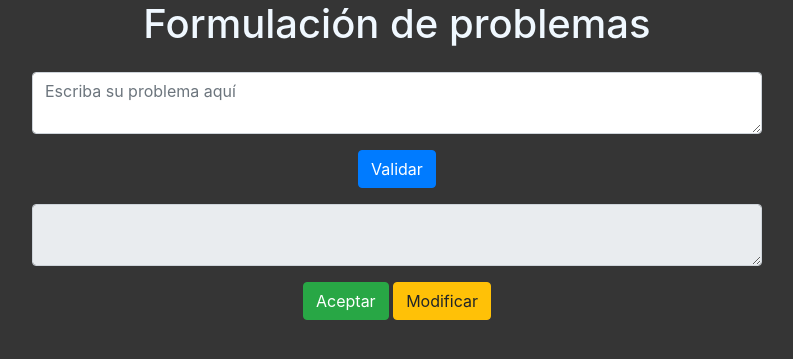
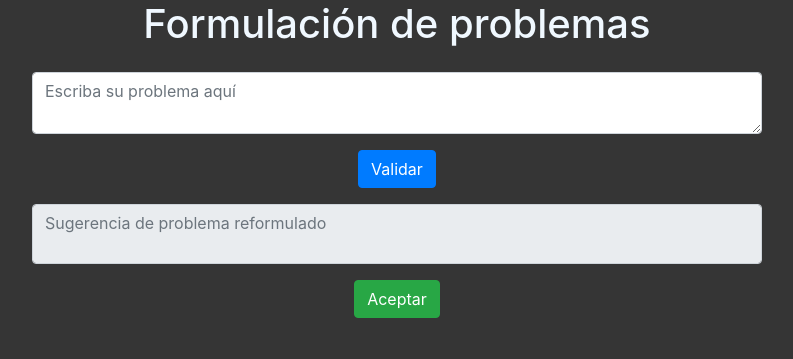
Before and after one commit to ProyectoRegalias/Frontend, a Flask app: page / in a window 1280 px wide. Shown: the part 124-483 px from the top of the page, without its empty margins (253-1046 px from the left). Run offline with Flask 3, Linux system fonts and the light colour scheme; the visitor is signed in with stand-in values (Sample User, id 1); some libraries are stand-ins or nearby versions.

Commit message:
correcion de funcionalidades

```diff
--- a/app/router/chat.py
+++ b/app/router/chat.py
@@ -2,6 +2,8 @@ import os
 import openpyxl
 from flask import Blueprint, session, redirect, render_template, request, url_for
 from app.utils.utils import chat_
+import pandas as pd
+
 
 chat_ia = Blueprint('chat_ia', __name__)
 
@@ -29,9 +31,11 @@ def chat():
         session['pregunta'] = ""
 
     respuesta = ""
-    max_iteraciones = 3  # Límite máximo de intentos
+    arbol = ""
+    max_iteraciones = 2  # Límite máximo de intentos
 
     if request.method == 'POST':
+
         pregunta = request.form['pregunta']
 
         # Si el usuario cambió la pregunta, reinicia el contador
@@ -69,7 +73,8 @@ def chat():
 
             if response_definition_probem == 'bien_formulado':
                 session['respuesta_valida'] = True
-                respuesta = generarArbolProblemas(pregunta)
+                respuesta = "El problema esta bien Formulado"
+                #arbol = generarArbolProblemas(pregunta)
             else:
                 session['iteraciones'] += 1
                 if session['iteraciones'] < max_iteraciones:
@@ -80,22 +85,36 @@ def chat():
                     respuesta = options_problem.text
                 else:
                     session['respuesta_valida'] = True
-                    respuesta = f"Problema aceptado después de {session['iteraciones']} intentos: {pregunta}"
-                    respuesta = generarArbolProblemas(pregunta)
+                    respuesta = f"Problema aceptado después de {session['iteraciones']} intentos, el problema con el que se trabajara será: {pregunta}"
+                    #arbol = generarArbolProblemas(pregunta)
 
+        # Si el problema ya fue validado, generar el árbol de objetivos
         else:
-            respuesta = generarArbolProblemas(pregunta)
+            respuesta = "El problema ya había sido validado anteriormente"
+            #arbol = generarArbolProblemas(pregunta)
+
 
     return render_template('form.html', salida=respuesta, problema_valido=pregunta,
                            causas_directas=causas_directas,causas_indirectas=causas_indirectas,
                            efectos_directos=efecto_directos, efectos_indirectos=efectos_indirectos,
                            fines_directos=fines_directos, fines_indirectos=fines_indirectos,
-                           objetivos_especificos=objetivos_especificos, medios=medios)
+                           objetivos_especificos=objetivos_especificos, medios=medios, arbol=arbol)
 
 
 
 def generarArbolProblemas(message_problem):
     file_path = os.path.join(os.path.dirname(__file__), 'arbol_problemas.xlsx')
+
+    # Verifica si el archivo existe
+    if not os.path.exists(file_path):
+        # Crea un DataFrame vacío y guarda un nuevo archivo .xlsx
+        df = pd.DataFrame(columns=['Problema', 'Descripción', 'Categoría'])
+        df.to_excel(file_path, index=False)
+        print(f"Archivo creado en: {file_path}")
+
+    # Aquí puedes continuar con el resto de la lógica para procesar el archivo
+    print(f"El archivo '{file_path}' está listo para usarse.")
+
     tree_problems = openpyxl.load_workbook(file_path)
     sheet = tree_problems.active
     response_causes_effects = chat_.send_message(
--- a/app/templates/form.html
+++ b/app/templates/form.html
@@ -124,11 +124,20 @@
                             <button type="submit" id class="btn btn-primary">Validar</button>
                         </div>
 
+
                         <!-- Nuevo campo de texto y botones -->
-                        <div  class="form-group mt-3">
-                            <textarea name="problema" class="form-control" placeholder="" required rows="2" readonly>{{problema_valido}}</textarea>
+                        <div class="form-group mt-3">
+                            <textarea
+                                name="problema"
+                                class="form-control"
+                                placeholder="Sugerencia de problema reformulado"
+                                required
+                                readonly
+                                oninput="adjustTextareaHeight(this)"
+                                style="overflow:hidden; resize:none;"
+                            >{{salida}}</textarea>
+                        </div>
 
-                        </div>
 
                         <input type="hidden" id="causas_directas" value="{{ causas_directas }}">
                         <input type="hidden" id="causas_indirectas" value="{{ causas_indirectas }}">
@@ -138,21 +147,15 @@
                         <input type="hidden" id="fines_indirectos" value="{{fines_indirectos}}">
                         <input type="hidden" id="objetivos_especificos" value="{{objetivos_especificos}}">
                         <input type="hidden" id="medios" value="{{medios}}">
+                        <input type="hidden" name="action" value="validar">
 
 
-                        <div class="text-center">
-                            <button type="submit" id="btnAceptar" class="btn btn-success">Aceptar</button>
-                            <button type="button" id="btnModificar" class="btn btn-warning">Modificar</button>
-                        </div>
 
                     </form>
+                    <div class="text-center">
+                        <button id="btnAceptarProblema" class="btn btn-success">Aceptar</button>
+                    </div>
 
-                    {% if salida %}
-                    <div class="alert alert-info mt-3" role="alert">
-                        <h4 class="alert-heading">Respuesta a su pregunta:</h4>
-                        <p>{{ salida }}</p>
-                    </div>
-                    {% endif %}
                 </div>
             </div>
         </div>
@@ -173,7 +176,30 @@
                 </div>
                 <div class="modal-footer">
                     <button type="button" class="btn btn-secondary" data-dismiss="modal">Cancelar</button>
-                    <button type="button" class="btn btn-primary">Confirmar</button>
+                    <button type="button" id="btnAceptar" class="btn btn-primary">Confirmar</button>
+                </div>
+            </div>
+        </div>
+    </div>
+
+    <!-- Modal de Advertencia 2 -->
+    <div class="modal fade" id="advertenciaModal1" tabindex="-1" role="dialog" aria-labelledby="advertenciaLabel" aria-hidden="true">
+        <div class="modal-dialog modal-dialog-centered" role="document">
+            <div class="modal-content">
+                <div class="modal-header">
+                    <h5 class="modal-title" id="advertenciaLabel">Advertencia</h5>
+                    <button type="button" class="close" data-dismiss="modal" aria-label="Close">
+                        <span aria-hidden="true">&times;</span>
+                    </button>
+                </div>
+                <div class="modal-body">
+                    ¿Está seguro de que desea continuar con esta acción?
+                    Una vez que se acepte, no se podrá volver no se podra modificar la información.
+                    Tendra que volver a empezar el proceso.
+                </div>
+                <div class="modal-footer">
+                    <button type="button" class="btn btn-secondary" data-dismiss="modal">Cancelar</button>
+                    <button type="button" id="btnAceptarProblemaProblema" class="btn btn-primary">Confirmar</button>
                 </div>
             </div>
         </div>
@@ -201,7 +227,11 @@
             $('#advertenciaModal').modal('show');
         });
 
-        document.getElementById('btnAceptar').addEventListener('click', function() {
+        document.getElementById('btnAceptarProblema').addEventListener('click', function() {
+            $('#advertenciaModal1').modal('show');
+        });
+
+        document.getElementById('btnAceptarProblemaProblema').addEventListener('click', function() {
             console.log("ento btnaaceptas");
             event.preventDefault(); // Prevenir el comportamiento por defecto del formulario
 
@@ -259,5 +289,18 @@
         });
 
     </script>
+    <script>
+        // Ajustar la altura del textarea dinámicamente
+        function adjustTextareaHeight(textarea) {
+            textarea.style.height = 'auto'; // Resetea la altura para recalcular
+            textarea.style.height = textarea.scrollHeight + 'px'; // Ajusta según el contenido
+        }
+
+        // Llamar a la función una vez cargada la página si el textarea ya tiene contenido
+        document.addEventListener("DOMContentLoaded", function() {
+            const textarea = document.querySelector('textarea[name="problema"]');
+            adjustTextareaHeight(textarea);
+        });
+    </script>
 </body>
 </html>
--- a/app/utils/utils.py
+++ b/app/utils/utils.py
@@ -1,15 +1,32 @@
+import random
 import google.generativeai as genai
 from flask_sqlalchemy import SQLAlchemy
 
-API_KEY = "AIzaSyASObwuMYYpfzrSgHyCpOZ7RVldZykzDfo"
-generation_config = {
-    "temperature": 0.2,
-    "top_p": 0.97,
-    "top_k": 10,
-    "max_output_tokens": 8192,
-    "response_mime_type": "text/plain",
-}
-genai.configure(api_key=API_KEY)
-model = genai.GenerativeModel(model_name="gemini-pro", generation_config=generation_config)
-chat_ = model.start_chat(history=[])
+# Lista de API keys
+API_KEYS = [
+    "AIzaSyASObwuMYYpfzrSgHyCpOZ7RVldZykzDfo",
+    "AIzaSyCmSKtv1MqSwO9yTwCpqga-6Xse1Y4DOOw",
+]
+
+# Ruleta para seleccionar la API key
+def get_api_key():
+    return random.choice(API_KEYS)
+
+# Configuración inicial con una API key seleccionada aleatoriamente
+def configure_model():
+    api_key = get_api_key()
+    genai.configure(api_key=api_key)
+    generation_config = {
+        "temperature": 0.2,
+        "top_p": 0.97,
+        "top_k": 10,
+        "max_output_tokens": 8192,
+        "response_mime_type": "text/plain",
+    }
+    model = genai.GenerativeModel(model_name="gemini-pro", generation_config=generation_config)
+    chat_ = model.start_chat(history=[])
+    return chat_, model
+
+# Ejemplo de configuración
+chat_, model = configure_model()
 db = SQLAlchemy()
```
Also changed, not shown: app/templates/arbol_objetivos.html (+4 -4 lines), 1 other file.
